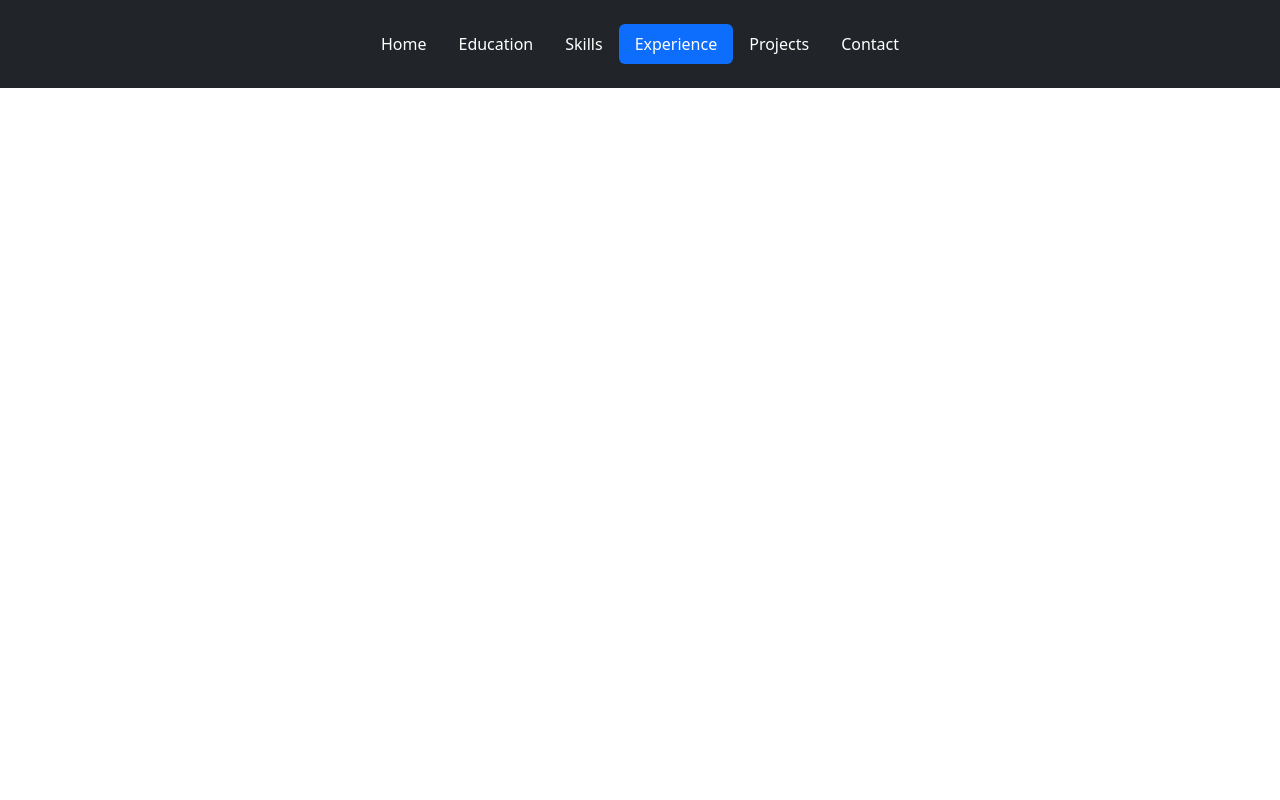
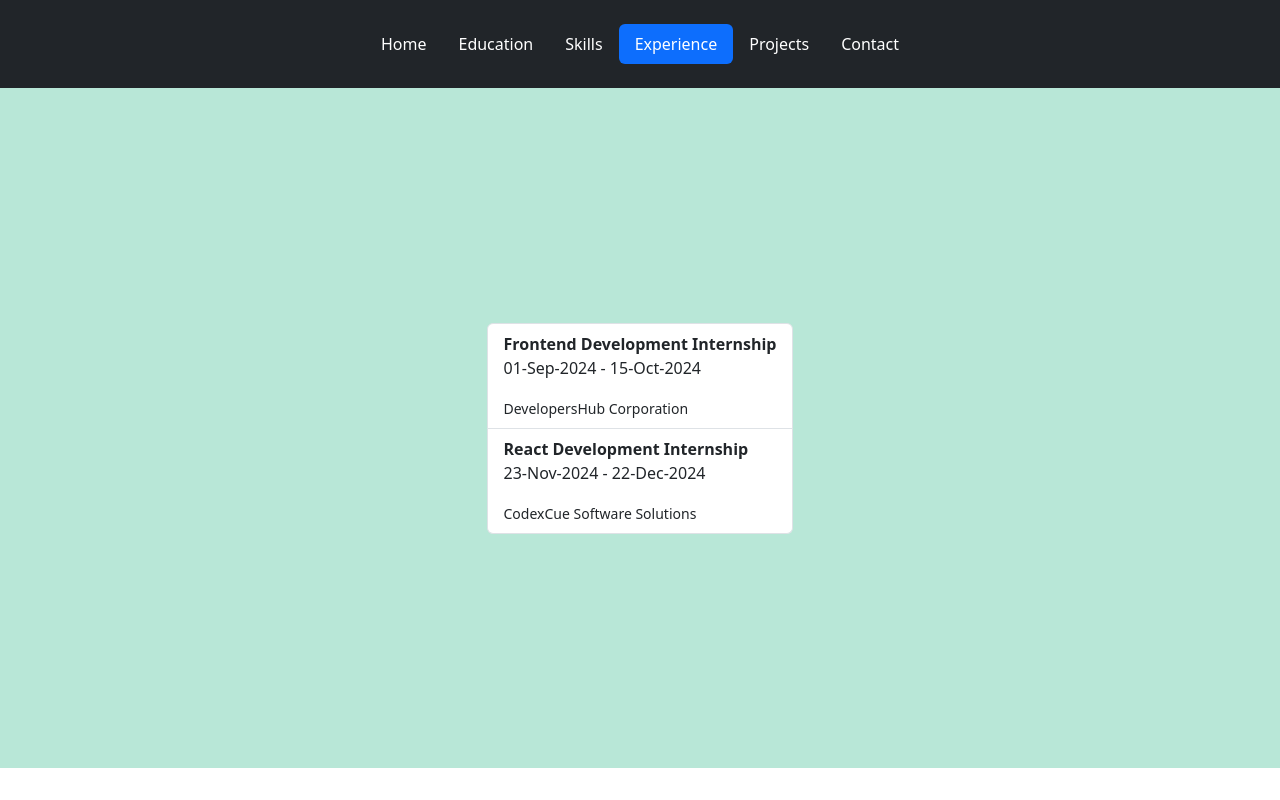
Before and after one commit to ahmedbilal019/MyPortfolio, a React (Vite) app: page / in a window 1280 px wide. Both pictures are taken after a click on the item "Experience". Built offline with nearby package versions, Linux system fonts and the light colour scheme.

Commit message:
adding dummy cards in projects component, adding content in experience component and apply css

```diff
--- a/src/App.css
+++ b/src/App.css
@@ -17,10 +17,20 @@
   padding-bottom: 10px;
 }
 .experience-container {
+  padding-top: 50px;
+  padding-bottom: 50px;
+  height: 85vh;
   background-color: #b8e7d7;
+  display: flex;
+  align-items: center;
+  justify-content: center;
 }
+
 .projects-container {
   background-color: #b8e7d7;
+  display: flex;
+  flex-direction: row;
+  flex-wrap: wrap;
 }
 .skills-container {
   line-height: normal;
--- a/src/Components/Experience.jsx
+++ b/src/Components/Experience.jsx
@@ -3,7 +3,24 @@ import React from "react";
 function Experience() {
   return (
     <>
-      <div className="experience-container"> </div>
+      <div className="experience-container">
+        <ul class="list-group">
+          <li href="#" class="list-group-item">
+            <strong>Frontend Development Internship</strong>
+            <br />
+            <p>01-Sep-2024 - 15-Oct-2024</p>
+
+            <small>DevelopersHub Corporation </small>
+          </li>
+          <li href="#" class="list-group-item">
+            <strong>React Development Internship</strong>
+            <br />
+            <p> 23-Nov-2024 - 22-Dec-2024</p>
+
+            <small>CodexCue Software Solutions</small>
+          </li>
+        </ul>
+      </div>
     </>
   );
 }
--- a/src/Components/Projects.jsx
+++ b/src/Components/Projects.jsx
@@ -6,16 +6,61 @@ function Projects() {
       <div className="projects-container">
         {" "}
         <div className="project-card">
-          <div className="card" style={{ width: "18rem" }}>
+          <div className="card" style={{ width: "18rem", height: "12rem" }}>
             <img src="..." className="card-img-top" alt="..." />
             <div className="card-body">
-              <h5 className="card-title">Card title</h5>
-              <p className="card-text">
-                Some quick example text to build on the card title and make up
-                the bulk of the card’s content.
-              </p>
+              <h5 className="card-title">Project name</h5>
+              <p className="card-text">short description about project</p>
               <a href="#" className="btn btn-primary">
-                Go somewhere
+                Live Preview
+              </a>
+            </div>
+          </div>
+        </div>
+        <div className="project-card">
+          <div className="card" style={{ width: "18rem", height: "12rem" }}>
+            <img src="..." className="card-img-top" alt="..." />
+            <div className="card-body">
+              <h5 className="card-title">Project name</h5>
+              <p className="card-text">short description about project</p>
+              <a href="#" className="btn btn-primary">
+                Live Preview
+              </a>
+            </div>
+          </div>
+        </div>
+        <div className="project-card">
+          <div className="card" style={{ width: "18rem", height: "12rem" }}>
+            <img src="..." className="card-img-top" alt="..." />
+            <div className="card-body">
+              <h5 className="card-title">Project name</h5>
+              <p className="card-text">short description about project</p>
+              <a href="#" className="btn btn-primary">
+                Live Preview
+              </a>
+            </div>
+          </div>
+        </div>
+        <div className="project-card">
+          <div className="card" style={{ width: "18rem", height: "12rem" }}>
+            <img src="..." className="card-img-top" alt="..." />
+            <div className="card-body">
+              <h5 className="card-title">Project name</h5>
+              <p className="card-text">short description about project</p>
+              <a href="#" className="btn btn-primary">
+                Live Preview
+              </a>
+            </div>
+          </div>
+        </div>
+        <div className="project-card">
+          <div className="card" style={{ width: "18rem", height: "12rem" }}>
+            <img src="..." className="card-img-top" alt="..." />
+            <div className="card-body">
+              <h5 className="card-title">Project name</h5>
+              <p className="card-text">short description about project</p>
+              <a href="#" className="btn btn-primary">
+                Live Preview
               </a>
             </div>
           </div>
```
